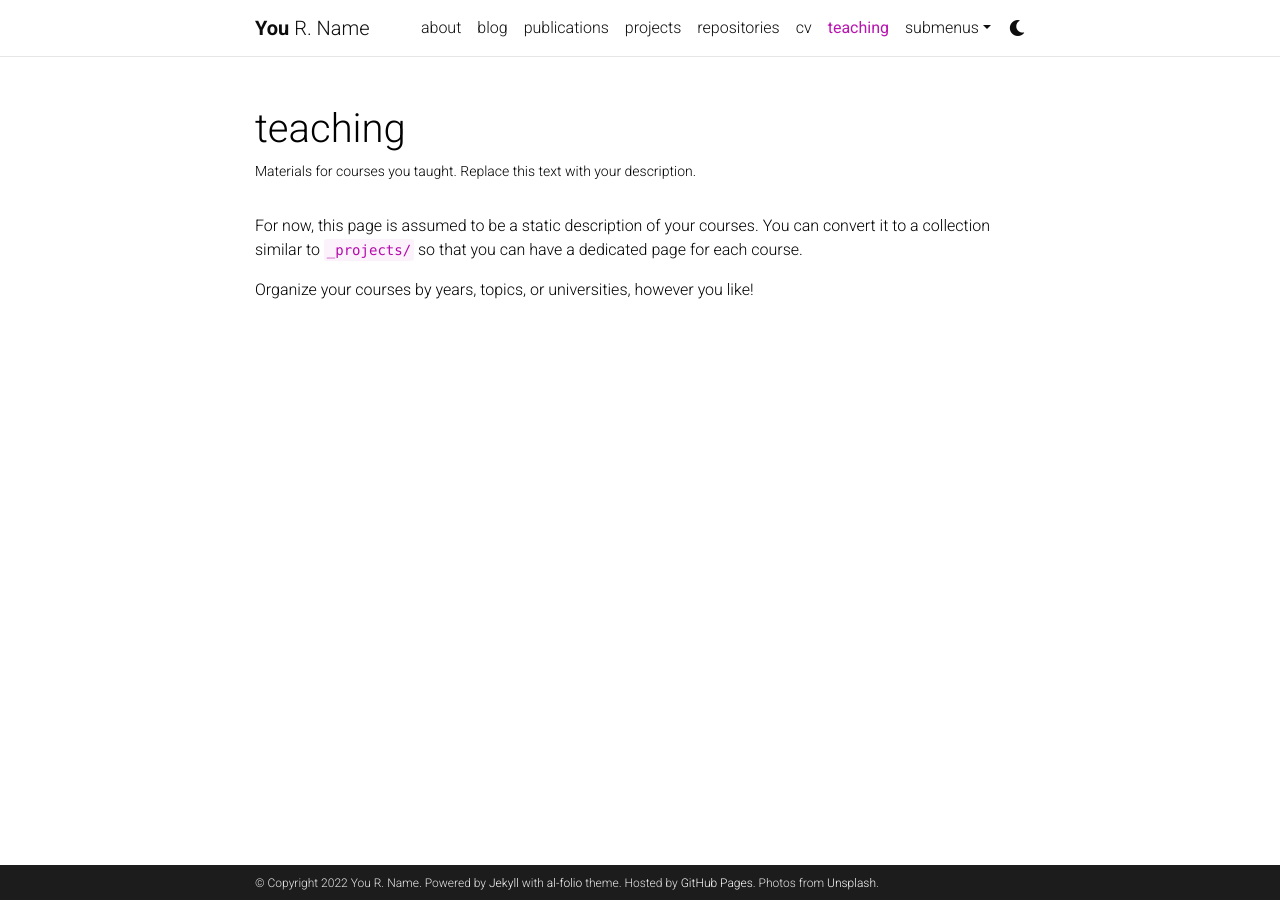
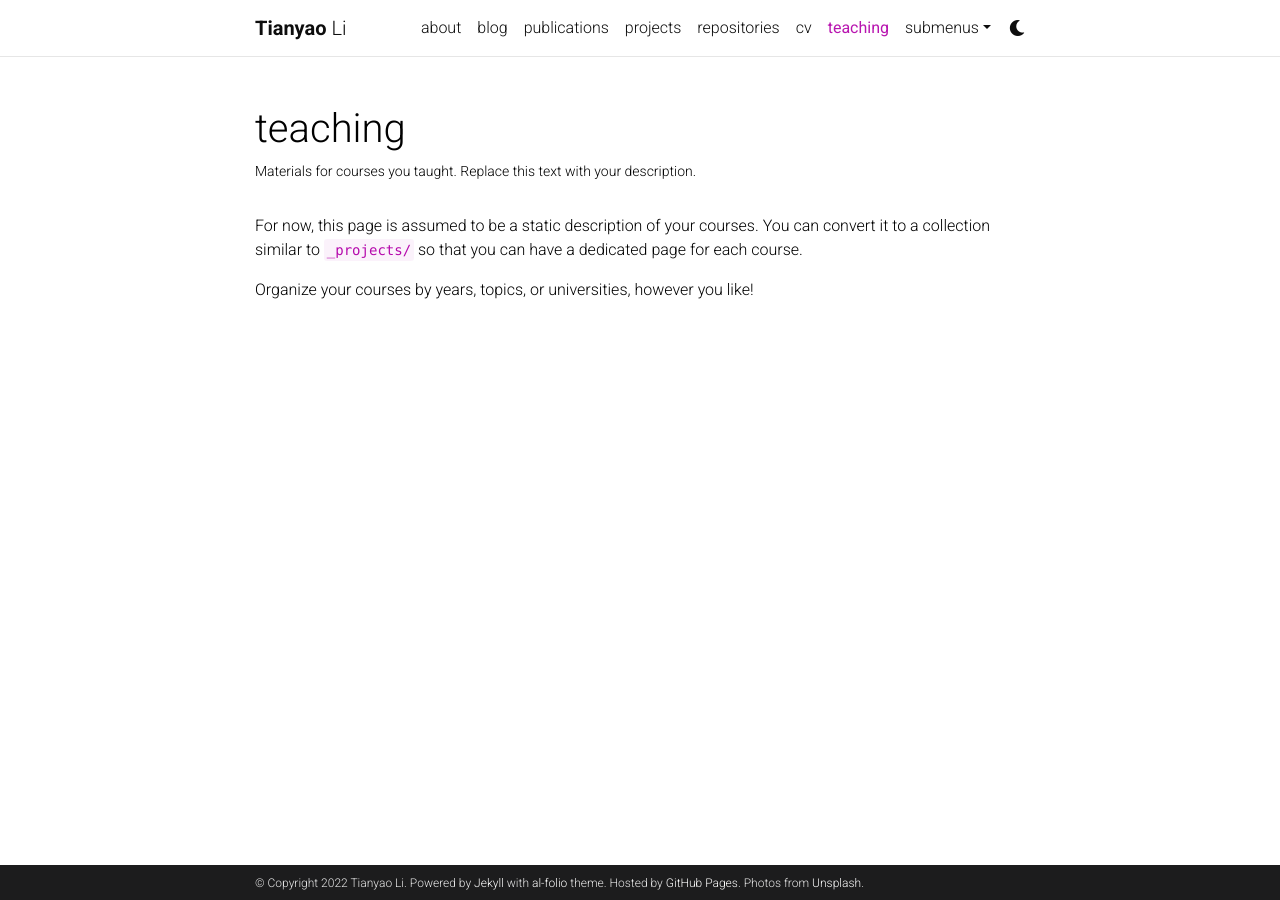
Before and after one commit to iXinn/iXinn.git.io, a Jekyll site: the page built from _pages/teaching.md, in a window 1280 px wide. Built offline with Jekyll 4.4.1, drawn with Linux system fonts in a browser that asks for light colours; comment, search, counter and statistics services are not loaded; a style sheet for code colours, icons or effects is not loaded.

Commit message:
Update _config.yml

```diff
--- a/_config.yml
+++ b/_config.yml
@@ -3,12 +3,12 @@
 # -----------------------------------------------------------------------------
 
 title: blank # the website title (if blank, full name will be used instead)
-first_name: You
-middle_name: R.
-last_name: Name
-email: you@example.com
+first_name: Tianyao
+middle_name:
+last_name: Li
+email: tv20082008tv@gmail.com
 description: > # the ">" symbol means to ignore newlines until "footer_text:"
-  A simple, whitespace theme for academics. Based on [*folio](https://github.com/bogoli/-folio) design.
+  Intro Page for Titan Li.
 footer_text: >
   Powered by <a href="https://jekyllrb.com/" target="_blank">Jekyll</a> with <a href="https://github.com/alshedivat/al-folio">al-folio</a> theme.
   Hosted by <a href="https://pages.github.com/" target="_blank">GitHub Pages</a>.
@@ -18,8 +18,8 @@
 lang: en # the language of your site (for example: en, fr, cn, ru, etc.)
 icon: ⚛️  # the emoji used as the favicon (alternatively, provide image name in /assets/img/)
 
-url: https://alshedivat.github.io # the base hostname & protocol for your site
-baseurl: /al-folio # the subpath of your site, e.g. /blog/
+url: https://ixinn.github.io # the base hostname & protocol for your site
+baseurl: # the subpath of your site, e.g. /blog/
 last_updated: false # set to true if you want to display last updated in the footer
 impressum_path:  # set to path to include impressum link in the footer, use the same path as permalink in a page, helps to conform with EU GDPR
 
@@ -269,7 +269,7 @@
 # -----------------------------------------------------------------------------
 
 imagemagick:
-  enabled: true # enables responsive images for your site (recomended, see https://github.com/alshedivat/al-folio/issues/537)
+  enabled: false # enables responsive images for your site (recomended, see https://github.com/alshedivat/al-folio/issues/537)
   widths:
     - 480
     - 800
```
